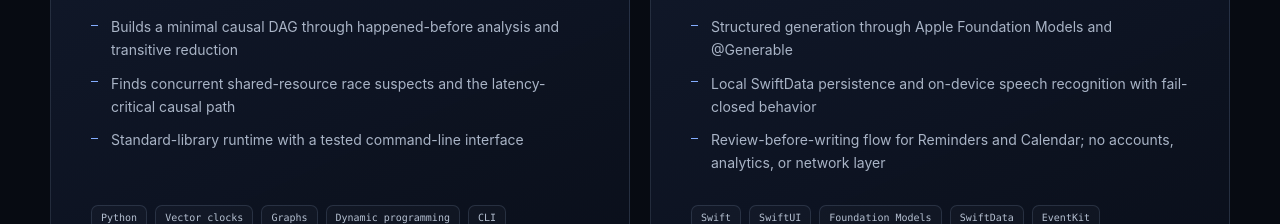
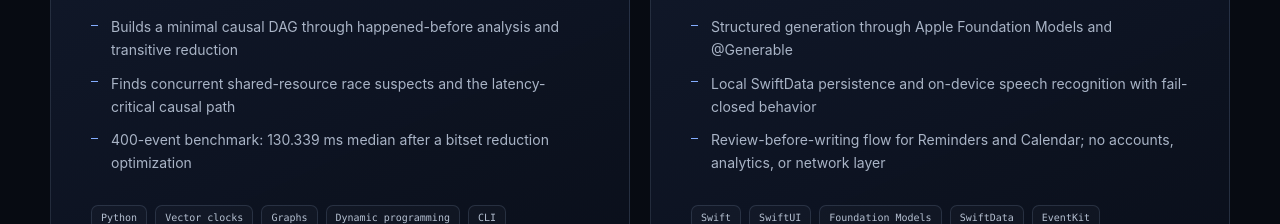
Before and after one commit to brohum10/soham-portfolio, a React (Vite) app: page / in a window 1280 px wide. Shown: the part 4660-4884 px from the top of the page. Built offline with nearby package versions, Linux system fonts and the light colour scheme.

Commit message:
docs: feature causal analyzer performance

```diff
--- a/src/data.js
+++ b/src/data.js
@@ -132,7 +132,7 @@ export const projects = [
     highlights: [
       "Builds a minimal causal DAG through happened-before analysis and transitive reduction",
       "Finds concurrent shared-resource race suspects and the latency-critical causal path",
-      "Standard-library runtime with a tested command-line interface",
+      "400-event benchmark: 130.339 ms median after a bitset reduction optimization",
     ],
     tags: ["Python", "Vector clocks", "Graphs", "Dynamic programming", "CLI"],
     source: "https://github.com/brohum10/causal-trace-analyzer",
```
